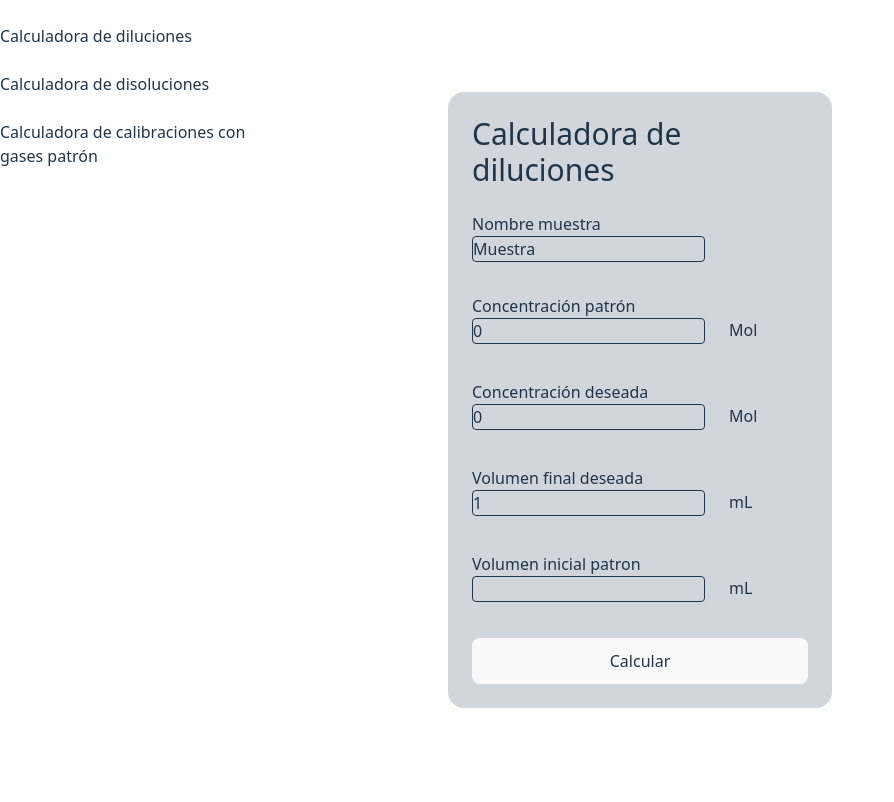
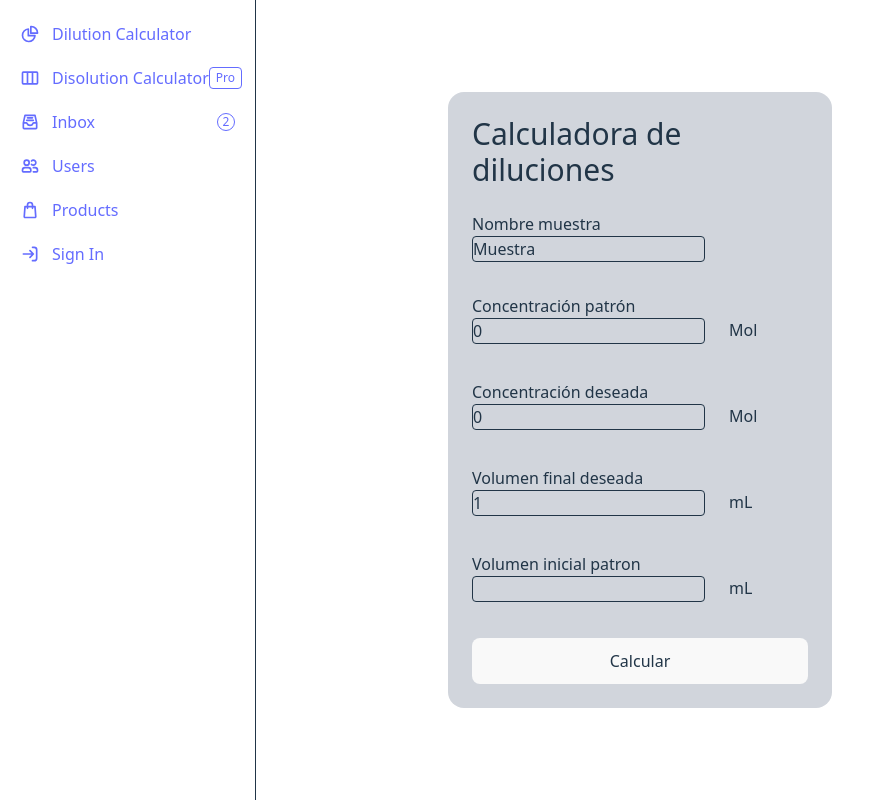
Before and after one commit to DaniielEF/dissolution-calculator, a React (Vite) app: page / in a window 1280 px wide. Shown: the top 802 px of the page, without its empty margins (0-894 px from the left). Built offline with nearby package versions, Linux system fonts and the light colour scheme.

Commit message:
SideBar estructure Flowite Default

```diff
--- a/src/components/SideBar.tsx
+++ b/src/components/SideBar.tsx
@@ -1,27 +1,61 @@
 
 export const SideBar = () => {
   return (
-    <nav className="bg-gray-800">
+    <div>
 
-      <aside id="left-navBar" className="fixed top-0 left-0 z-40 w-64 h-screen transition-transform -translate-x-full sm:translate-x-0 ">
-        {/* <div className="h-full px-3 py-4 overflow-y-auto bg-gray-50 dark:bg-gray-800">
-      <ul className="space-y-2 font-medium">
-         <li></li>
-         </ul>
-         </div> */}
+      <button data-drawer-target="default-sidebar" data-drawer-toggle="default-sidebar" aria-controls="default-sidebar" type="button" className="text-heading bg-transparent box-border border border-transparent hover:bg-neutral-secondary-medium focus:ring-4 focus:ring-neutral-tertiary font-medium leading-5 rounded-base ms-3 mt-3 text-sm p-2 focus:outline-none inline-flex sm:hidden">
+        <span className="sr-only">Open sidebar</span>
+        <svg className="w-6 h-6" aria-hidden="true" xmlns="http://www.w3.org/2000/svg" width="24" height="24" fill="none" viewBox="0 0 24 24">
+          <path stroke="currentColor" stroke-linecap="round" stroke-width="2" d="M5 7h14M5 12h14M5 17h10" />
+        </svg>
+      </button>
 
-        <div className="text-4xl ">
-        </div><br />
-        <div>
-          Calculadora de diluciones
-        </div><br />
-        <div>
-          Calculadora de disoluciones
-        </div><br />
-        <div>
-          Calculadora de calibraciones con gases patrón
-        </div><br />
+      <aside id="default-sidebar" className="fixed top-0 left-0 z-40 w-64 h-full transition-transform -translate-x-full sm:translate-x-0" aria-label="Sidebar">
+        <div className="h-full px-3 py-4 overflow-y-auto bg-neutral-primary-soft border-e border-default">
+          <ul className="space-y-2 font-medium">
+            <li>
+              <a href="#" className="flex items-center px-2 py-1.5 text-body rounded-base hover:bg-neutral-tertiary hover:text-fg-brand group">
+                <svg className="w-5 h-5 transition duration-75 group-hover:text-fg-brand" aria-hidden="true" xmlns="http://www.w3.org/2000/svg" width="24" height="24" fill="none" viewBox="0 0 24 24"><path stroke="currentColor" stroke-linecap="round" stroke-linejoin="round" stroke-width="2" d="M10 6.025A7.5 7.5 0 1 0 17.975 14H10V6.025Z" /><path stroke="currentColor" stroke-linecap="round" stroke-linejoin="round" stroke-width="2" d="M13.5 3c-.169 0-.334.014-.5.025V11h7.975c.011-.166.025-.331.025-.5A7.5 7.5 0 0 0 13.5 3Z" /></svg>
+                <span className="ms-3">Dilution Calculator</span>
+              </a>
+            </li>
+            <li>
+              <a href="#" className="flex items-center px-2 py-1.5 text-body rounded-base hover:bg-neutral-tertiary hover:text-fg-brand group">
+                <svg className="shrink-0 w-5 h-5 transition duration-75 group-hover:text-fg-brand" aria-hidden="true" xmlns="http://www.w3.org/2000/svg" width="24" height="24" fill="none" viewBox="0 0 24 24"><path stroke="currentColor" stroke-linecap="round" stroke-linejoin="round" stroke-width="2" d="M15 5v14M9 5v14M4 5h16a1 1 0 0 1 1 1v12a1 1 0 0 1-1 1H4a1 1 0 0 1-1-1V6a1 1 0 0 1 1-1Z" /></svg>
+                <span className="flex-1 ms-3 whitespace-nowrap">Disolution Calculator</span>
+                <span className="bg-neutral-secondary-medium border border-default-medium text-heading text-xs font-medium px-1.5 py-0.5 rounded-sm">Pro</span>
+              </a>
+            </li>
+            <li>
+              <a href="#" className="flex items-center px-2 py-1.5 text-body rounded-base hover:bg-neutral-tertiary hover:text-fg-brand group">
+                <svg className="shrink-0 w-5 h-5 transition duration-75 group-hover:text-fg-brand" aria-hidden="true" xmlns="http://www.w3.org/2000/svg" width="24" height="24" fill="none" viewBox="0 0 24 24"><path stroke="currentColor" stroke-linecap="round" stroke-linejoin="round" stroke-width="2" d="M4 13h3.439a.991.991 0 0 1 .908.6 3.978 3.978 0 0 0 7.306 0 .99.99 0 0 1 .908-.6H20M4 13v6a1 1 0 0 0 1 1h14a1 1 0 0 0 1-1v-6M4 13l2-9h12l2 9M9 7h6m-7 3h8" /></svg>
+                <span className="flex-1 ms-3 whitespace-nowrap">Inbox</span>
+                <span className="inline-flex items-center justify-center w-4.5 h-4.5 ms-2 text-xs font-medium text-fg-danger-strong bg-danger-soft border border-danger-subtle rounded-full">2</span>
+              </a>
+            </li>
+            <li>
+              <a href="#" className="flex items-center px-2 py-1.5 text-body rounded-base hover:bg-neutral-tertiary hover:text-fg-brand group">
+                <svg className="shrink-0 w-5 h-5 transition duration-75 group-hover:text-fg-brand" aria-hidden="true" xmlns="http://www.w3.org/2000/svg" width="24" height="24" fill="none" viewBox="0 0 24 24"><path stroke="currentColor" stroke-linecap="round" stroke-width="2" d="M16 19h4a1 1 0 0 0 1-1v-1a3 3 0 0 0-3-3h-2m-2.236-4a3 3 0 1 0 0-4M3 18v-1a3 3 0 0 1 3-3h4a3 3 0 0 1 3 3v1a1 1 0 0 1-1 1H4a1 1 0 0 1-1-1Zm8-10a3 3 0 1 1-6 0 3 3 0 0 1 6 0Z" /></svg>
+                <span className="flex-1 ms-3 whitespace-nowrap">Users</span>
+              </a>
+            </li>
+            <li>
+              <a href="#" className="flex items-center px-2 py-1.5 text-body rounded-base hover:bg-neutral-tertiary hover:text-fg-brand group">
+                <svg className="shrink-0 w-5 h-5 transition duration-75 group-hover:text-fg-brand" aria-hidden="true" xmlns="http://www.w3.org/2000/svg" width="24" height="24" fill="none" viewBox="0 0 24 24"><path stroke="currentColor" stroke-linecap="round" stroke-linejoin="round" stroke-width="2" d="M9 10V6a3 3 0 0 1 3-3v0a3 3 0 0 1 3 3v4m3-2 .917 11.923A1 1 0 0 1 17.92 21H6.08a1 1 0 0 1-.997-1.077L6 8h12Z" /></svg>
+                <span className="flex-1 ms-3 whitespace-nowrap">Products</span>
+              </a>
+            </li>
+            <li>
+              <a href="#" className="flex items-center px-2 py-1.5 text-body rounded-base hover:bg-neutral-tertiary hover:text-fg-brand group">
+                <svg className="shrink-0 w-5 h-5 transition duration-75 group-hover:text-fg-brand" aria-hidden="true" xmlns="http://www.w3.org/2000/svg" width="24" height="24" fill="none" viewBox="0 0 24 24"><path stroke="currentColor" stroke-linecap="round" stroke-linejoin="round" stroke-width="2" d="M16 12H4m12 0-4 4m4-4-4-4m3-4h2a3 3 0 0 1 3 3v10a3 3 0 0 1-3 3h-2" /></svg>
+                <span className="flex-1 ms-3 whitespace-nowrap">Sign In</span>
+              </a>
+            </li>
+          </ul>
+        </div>
       </aside>
-    </nav>
-  )
+
+
+    </div>
+      )
 }
```
